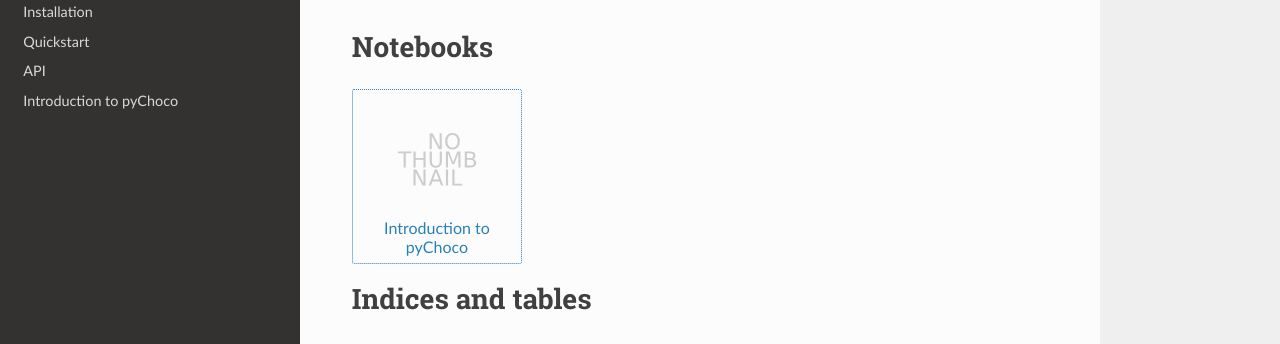
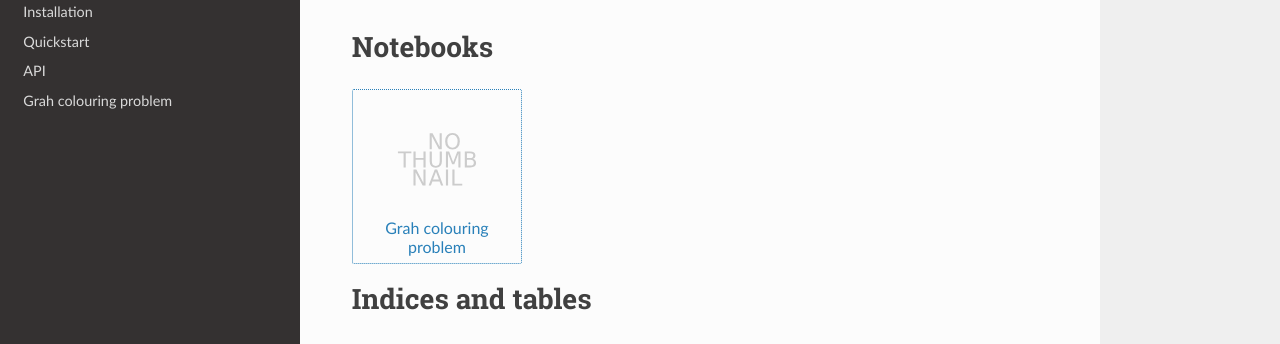
Before and after one commit to chocoteam/pychoco, a Sphinx documentation site: the page built from docs/index.rst, in a window 1280 px wide and 900 px high, scrolled down 531 px. Shown: the part 298-642 px from the top of the window. Built offline with Sphinx 7.4.7 and the Read the Docs theme 2.0.0, drawn with Linux system fonts in a browser that asks for light colours.

Commit message:
Add graph colouring example

```diff
--- a/docs/index.rst
+++ b/docs/index.rst
@@ -29,7 +29,7 @@
 =========
 
 .. nbgallery::
-    notebooks/introduction
+    notebooks/graph_colouring
 
 Indices and tables
 ==================
```
Also changed, not shown: requirements_docs.txt (+8 -1 lines), docs/notebooks/graph_colouring.ipynb (added), docs/notebooks/introduction.ipynb (deleted), 1 other file.
